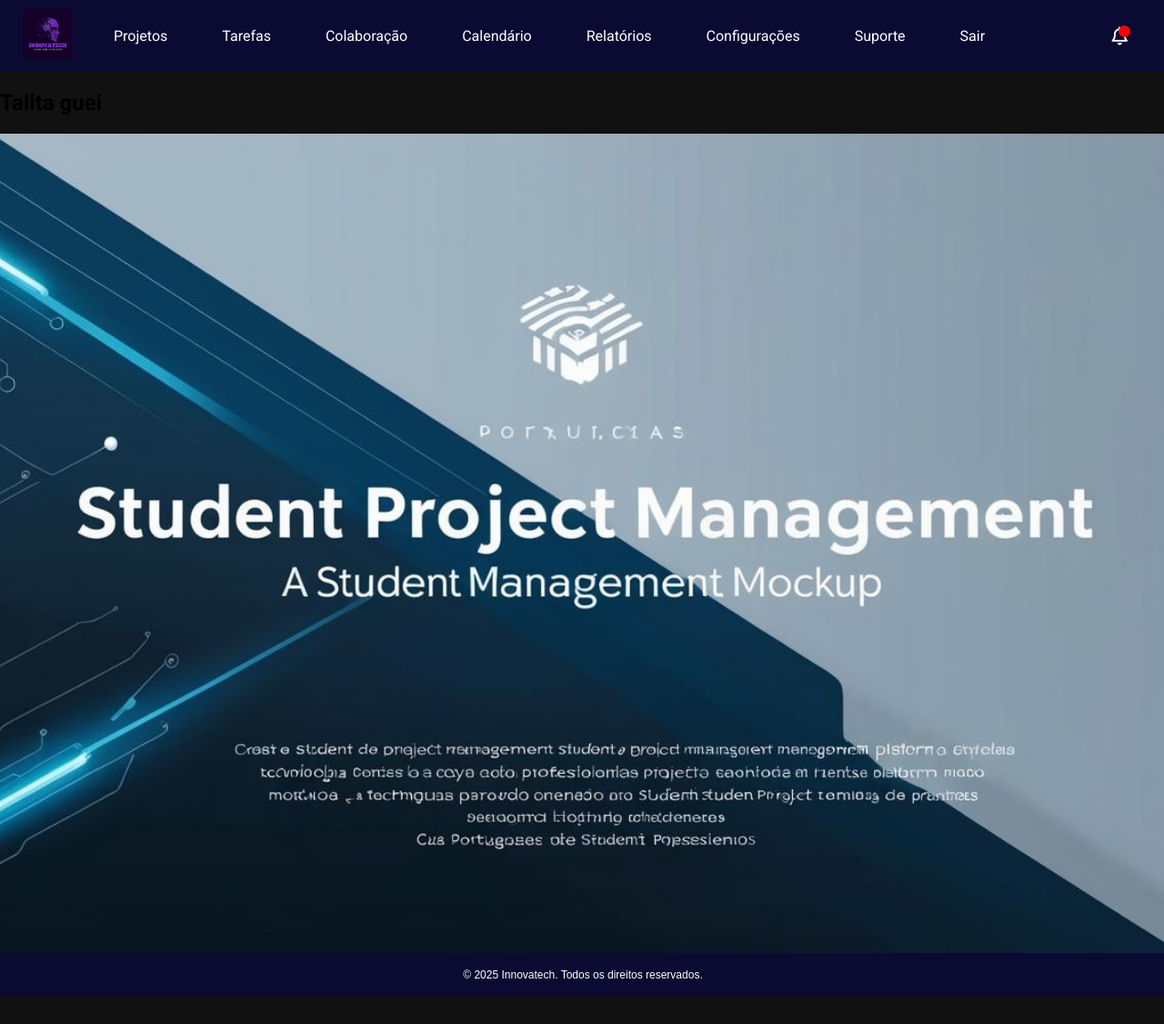
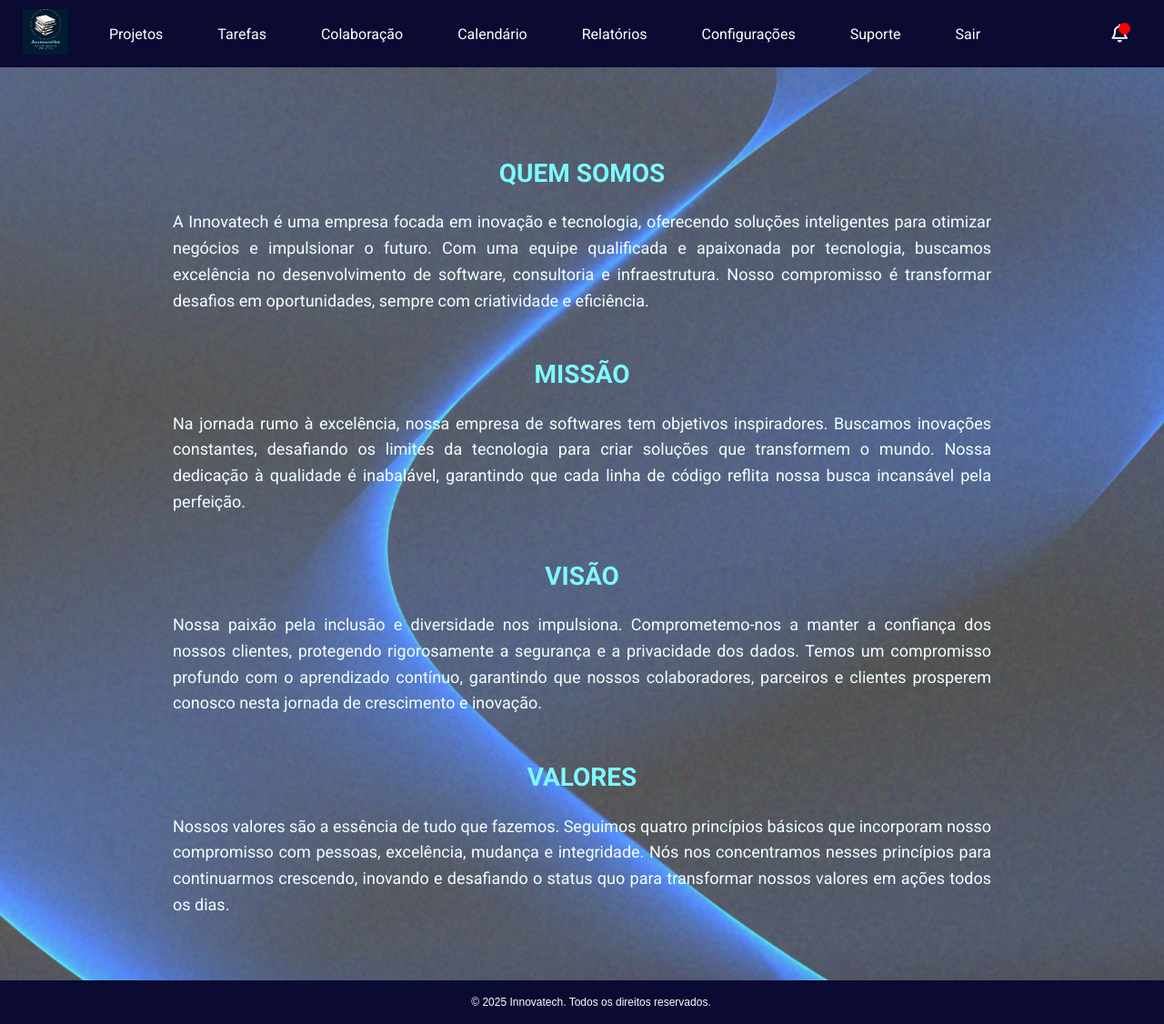
Before and after one commit to SuelenBarboza/Innovatech, a PHP site: page /Home.html in a window 1280 px wide. Shown: the whole page at 91% size. Run offline with PHP 8.4, Linux system fonts and the light colour scheme.

Commit message:
alterações solicitadas e realizadas no dia 31

```diff
--- a/Header.html
+++ b/Header.html
@@ -18,7 +18,7 @@
          <ul class="menu">
             <li>
                 <div class="logo-container">
-                    <img src="../img/logo/1.png" alt="Logo ">
+                    <img src="img/logo/logo.png" alt="Logo">
                 </div>
               </li>
              <li>
--- a/Home.html
+++ b/Home.html
@@ -11,11 +11,39 @@
 
 <body>
     <div id="header"></div>
-    <h2> Talita guei</h2>
 
-    <div class="image-container">
-        <img src="../img/fundoteste.png" alt="Imagem do meio" />
-    </div>
+    <section class="sobre">
+        <div class="container">
+            <!-- <img src="img/logo/fundo.png" alt="Innovatech" class="logo"> -->
+            <h2 class="titulo">QUEM SOMOS</h2>
+            <p class="texto">
+                A Innovatech é uma empresa focada em inovação e tecnologia, oferecendo soluções inteligentes para otimizar negócios e impulsionar o futuro.
+                Com uma equipe qualificada e apaixonada por tecnologia, buscamos excelência no desenvolvimento de software, consultoria e infraestrutura.
+                Nosso compromisso é transformar desafios em oportunidades, sempre com criatividade e eficiência.
+            </p>
+
+            <h2 class="titulo">MISSÃO</h2>
+            <p class="texto">
+                Na jornada rumo à excelência, nossa empresa de softwares tem objetivos inspiradores. Buscamos inovações constantes, desafiando os limites
+                da tecnologia para criar soluções que transformem o mundo. Nossa dedicação à qualidade é inabalável, garantindo que cada linha de código
+                reflita nossa busca incansável pela perfeição.
+            </p>
+
+            <h2 class="titulo">VISÃO</h2>
+            <p class="texto">
+                Nossa paixão pela inclusão e diversidade nos impulsiona. Comprometemo-nos a manter a confiança dos nossos clientes, protegendo rigorosamente
+                a segurança e a privacidade dos dados. Temos um compromisso profundo com o aprendizado contínuo, garantindo que nossos colaboradores,
+                parceiros e clientes prosperem conosco nesta jornada de crescimento e inovação.
+            </p>
+
+            <h2 class="titulo">VALORES</h2>
+            <p class="texto">
+                Nossos valores são a essência de tudo que fazemos. Seguimos quatro princípios básicos que incorporam nosso compromisso com pessoas, excelência,
+                mudança e integridade. Nós nos concentramos nesses princípios para continuarmos crescendo, inovando e desafiando o status quo para transformar
+                nossos valores em ações todos os dias.
+            </p>
+        </div>
+    </section>
 
     <div id="footer"></div>
     <script src="js/Footer.js"></script>
--- a/css/Header.css
+++ b/css/Header.css
@@ -188,12 +188,12 @@
     display: flex;
     justify-content: center;
     align-items: center;
-    height: 80vh;
+    height: 100vh;
 }
 
 .image-container img {
-    max-width: 100%;
-    max-height: 100%;
+    max-width: 80%;
+    max-height: 80%;
     object-fit: contain;
 }
 
--- a/css/Home.css
+++ b/css/Home.css
@@ -7,34 +7,38 @@
     margin: 0;
 }
 
-
 /* Logo */
 .logo-container img {
-    width: 55px ;
-    height: auto ;
-    max-width: 100% ;
+    width: 50px;
+    height: auto;
+    max-width: 100%;
 }
 
 /*  Estilo Geral */
+html, body {
+    height: 100vh;
+    margin: 0;
+    padding: 0;
+    display: flex;
+    flex-direction: column;
+    overflow-x: hidden;
+    overflow-y: auto;   /* Permitir rolagem vertical */
+}
 
 /* Definições para o fundo e estilo da página */
 body {
-    margin: 0;
-    padding: 0;
-    height: 100%;
     width: 100%;
     background-color: #111;
+    background-image: url('img/logo/3.png');
     background-size: cover;
     background-position: center;
+    background-attachment: fixed;
+    background-repeat: no-repeat;
     font-family: 'Roboto', sans-serif;
-    display: flex;
-    flex-direction: column;
-    overflow: hidden;
+    overflow-y: scroll; /* Permite rolagem */
 }
 
 /*  Menu Principal */
-
-/* Parte de cima da página */
 .menu {
     display: flex;
     background-color: #0A0A33;
@@ -65,8 +69,6 @@
 }
 
 /*  Submenus */
-
-/* Esconde os submenus inicialmente */
 .submenu {
     display: none;
     position: absolute;
@@ -78,7 +80,6 @@
     z-index: 1;
 }
 
-/* Mostra o submenu ao passar o mouse sobre o item */
 .menu li:hover .submenu {
     display: block;
 }
@@ -92,25 +93,20 @@
 }
 
 /*  Notificações */
-
-/* Ícone do sino */
 .bell-icon {
     position: relative;
     font-size: 20px;
     margin-left: auto;
 }
 
-/* Coloca o sino para a direita  */
-.menu .bell-icon{
+.menu .bell-icon {
     margin-left: auto;
 }
 
-/* Cor ao passar o mouse em cima */
 .bell-icon:hover {
     color: #00D4FF;
 }
 
-/* Bolinha de notificação que aparece no ícone */
 .notification-bubble {
     position: absolute;
     top: 10px;
@@ -135,33 +131,28 @@
     z-index: 1;
 }
 
-/* Estilos para a lista de notificações dentro do menu */
 .notification-menu ul {
     list-style: none;
     padding: 0;
     margin: 0;
 }
 
-/* Estilos para os itens da lista de notificações */
 .notification-menu ul li {
     padding: 8px;
     color: white;
     border-bottom: 1px solid #666;
 }
 
-/* Estilos para os links dentro da lista de notificações */
 .notification-menu ul li a {
     color: white;
     text-decoration: none;
 }
 
-/* Estilo para o link de notificação ao passar o mouse */
 .notification-menu ul li a:hover {
     background-color: #666;
     color: #00D4FF;
 }
 
-/* Estilo do item quando passar o mouse em cima */
 .notification-menu ul li:hover {
     background-color: #555;
 }
@@ -174,7 +165,6 @@
 }
 
 /*  Imagem */
-
 .image-container {
     display: flex;
     justify-content: center;
@@ -188,18 +178,66 @@
     width: 100%;
     height: 100%;
     object-fit: cover;
-
 }
 
+/* Seção sobre */
+.sobre {
+    text-align: center;
+    padding: 50px 20px;
+    background: url('../img/logo/fundo.png') no-repeat center center/cover;
+}
+
+/* Container com largura máxima */
+.container {
+    max-width: 900px;
+    margin: 0 auto;
+}
+
+/* Estilo do título */
+.titulo {
+    font-size: 28px;
+    font-weight: bold;
+    color: #7df9ff;
+    margin-top: 50px;
+}
+
+/* Estilo do texto */
+.texto {
+    font-size: 18px;
+    line-height: 1.6;
+    text-align: justify;
+    color: azure;
+}
+
+/* Logo centralizada */
+.logo {
+    width: 120px;
+    display: block;
+    margin: 0 auto 20px;
+}
+
+/* Responsividade */
+@media (max-width: 768px) {
+    .sobre-container {
+        width: 90%;
+        padding: 15px;
+    }
+
+    .sobre-container h2 {
+        font-size: 24px;
+    }
+
+    .sobre-container p {
+        font-size: 16px;
+    }
+}
 
 /*  Rodapé */
-
-/* Adiciona estilo para footer */
 footer {
     background-color: #0A0A33;
     color: white;
     text-align: center;
-    padding: 5px 1px;
+    padding: 5px 10px;
     font-size: 12px;
     width: 100%;
     font-family: 'Arial', sans-serif;
```
Also changed, not shown: img/logo/3.png, img/logo/fundo.png (added), img/logo/logo.png (added), img/logo/logo.principal.png (added).
